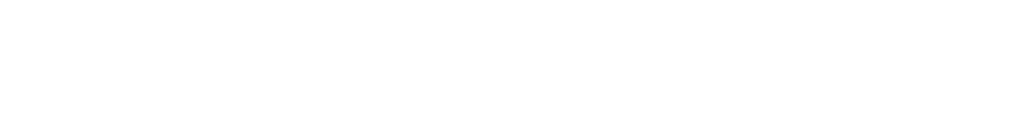
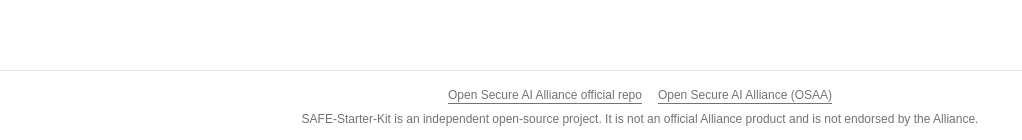
Before and after one commit to Theseus-Guard/osaa-safe-starter-kit, a React (Vite) app in the folder frontend/: page / in a window 1280 px wide. Shown: the part 657-797 px from the top of the page, without its empty margins (0-1022 px from the left). Built offline with nearby package versions, Linux system fonts and the light colour scheme; no server answers.

Commit message:
Add Alliance links and independence note to the login page

```diff
--- a/frontend/src/App.tsx
+++ b/frontend/src/App.tsx
@@ -66,6 +66,17 @@ export function App() {
           />
         )}
       </main>
+      <footer className="border-t px-4 py-4 text-center text-xs text-muted-foreground">
+        <nav className="flex flex-wrap justify-center gap-x-4 gap-y-1">
+          <a className="underline underline-offset-4 hover:text-foreground" href="https://github.com/OpenSecureAIAlliance/wg-safe" target="_blank" rel="noopener noreferrer">
+            Open Secure AI Alliance official repo
+          </a>
+          <a className="underline underline-offset-4 hover:text-foreground" href="https://secureaialliance.org/" target="_blank" rel="noopener noreferrer">
+            Open Secure AI Alliance (OSAA)
+          </a>
+        </nav>
+        <p className="mt-2">SAFE-Starter-Kit is an independent open-source project. It is not an official Alliance product and is not endorsed by the Alliance.</p>
+      </footer>
     </div>
   );
 }
```
